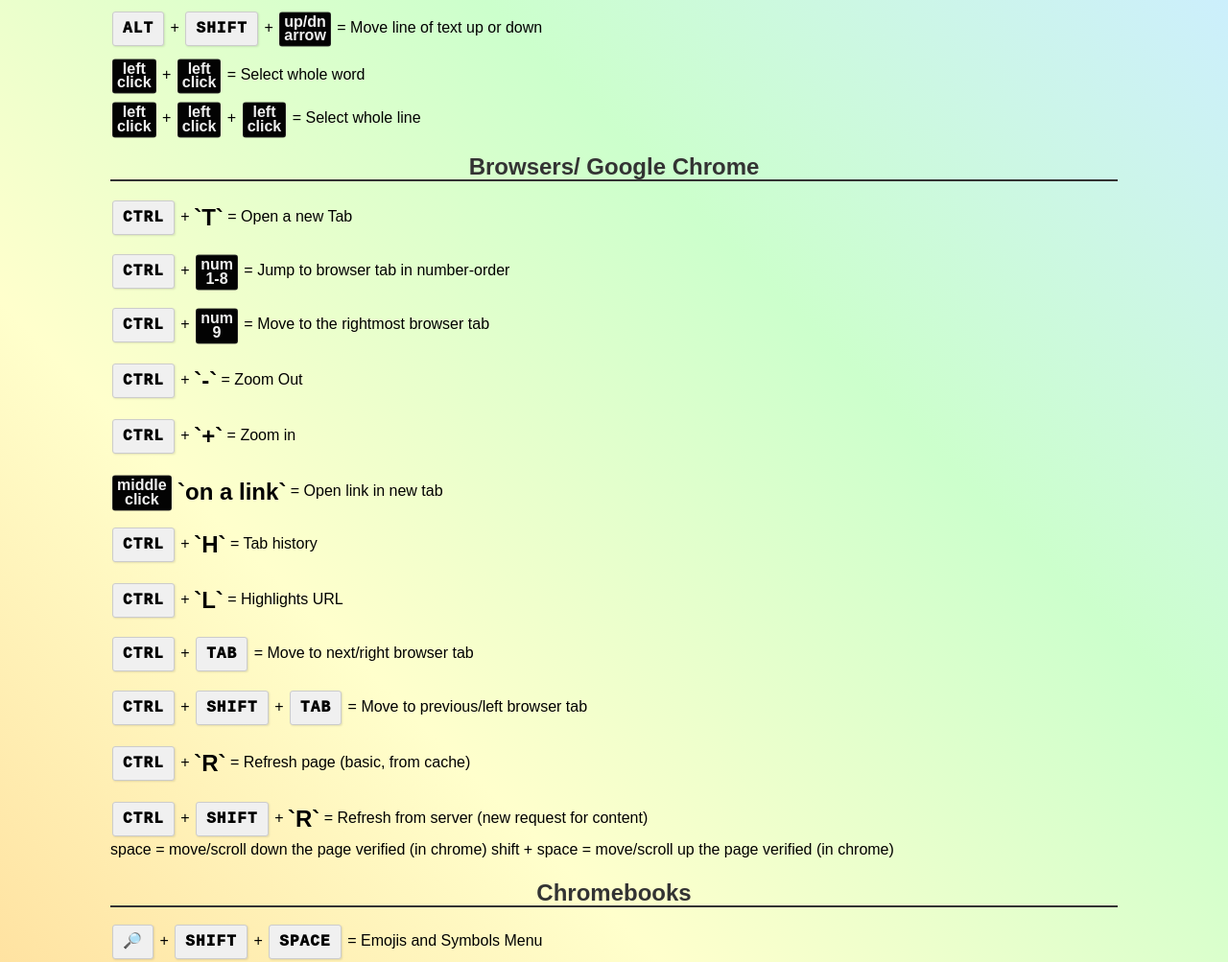
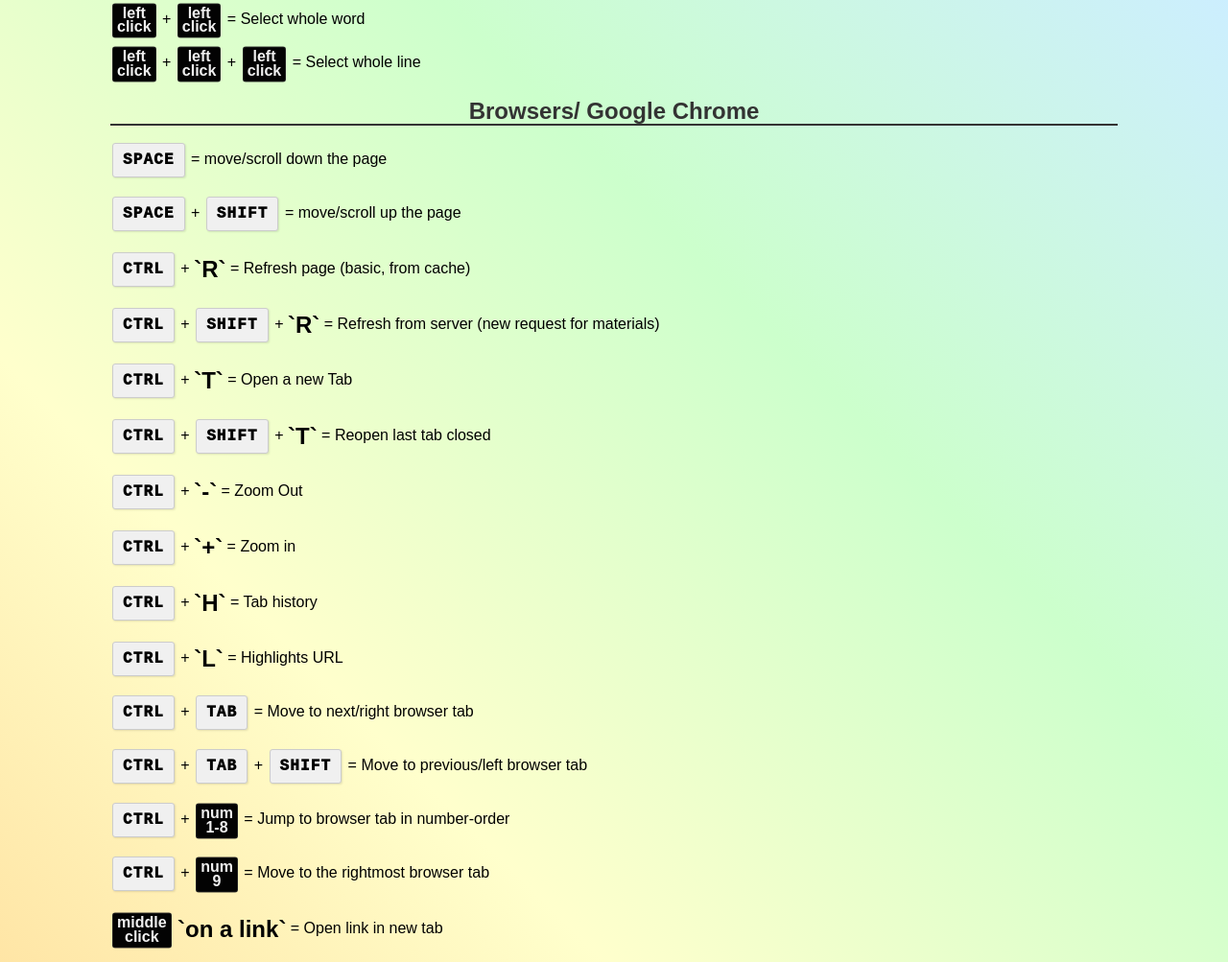
Before and after one commit to RiceC-at-MasonHS/hot-keys-poster, a plain HTML site: page index.html in a window 1280 px wide. Shown: the part 1680-2683 px from the top of the page at 96% size. Drawn offline with Linux system fonts and the light colour scheme.

Commit message:
reordered some combinations

```diff
--- a/index.html
+++ b/index.html
@@ -41,8 +41,7 @@
                 <p><span class="key">ctrl</span> + <span class="letter">O</span> = Open</p>
                 <p><span class="key">ctrl</span> + <span class="letter">W</span> = Close</p>
                 <p><span class="key">ctrl</span> + <span class="letter">Q</span> = Quit</p>
-                <p><span class="key">ctrl</span> + <span class="key">shift</span> + <span class="letter">T</span> = Reopen last window closed</p>
-                <p><span class="key">alt</span> + <span class="key">tab</span> = Switch to last window</p>
+                <p><span class="key">alt</span> + <span class="key">tab</span> = Switch to previous window</p>
                 <p>Hold: <span class="key">alt</span> + <span class="key">tab</span> = Window switcher</p>
             </section>
             <section>
@@ -61,20 +60,21 @@
             </section>
             <section>
                 <h2> Browsers/ Google Chrome </h2>
+                <p><span class="key">Space</span> = move/scroll down the page </p>
+                <p><span class="key">Space</span> + <span class="key">shift</span> = move/scroll up the page </p>
+                <p><span class="key">ctrl</span> + <span class="letter">R</span> = Refresh page (basic, from cache) </p>
+                <p><span class="key">ctrl</span> + <span class="key">shift</span> + <span class="letter">R</span> = Refresh from server (new request for materials)</p>
                 <p><span class="key">ctrl</span> + <span class="letter">T</span> = Open a new Tab</p>
-                <p><span class="key">ctrl</span> + <span class="stacked">num<br>1-8</span> = Jump to browser tab in number-order</p>
-                <p><span class="key">ctrl</span> + <span class="stacked">num<br>9</span> = Move to the rightmost browser tab</p>
+                <p><span class="key">ctrl</span> + <span class="key">shift</span> + <span class="letter">T</span> = Reopen last tab closed</p>
                 <p><span class="key">ctrl</span> + <span class="letter">-</span> = Zoom Out</p>
                 <p><span class="key">ctrl</span> + <span class="letter">+</span> = Zoom in</p>
-                <p><span class="stacked">middle<br>click</span> <span class="letter">on a link</span> = Open link in new tab</p>
                 <p><span class="key">ctrl</span> + <span class="letter">H</span> = Tab history</p>
                 <p><span class="key">ctrl</span> + <span class="letter">L</span> = Highlights URL</p>
                 <p><span class="key">ctrl</span> + <span class="key">TAB</span> = Move to next/right browser tab</p>
-                <p><span class="key">ctrl</span> + <span class="key">shift</span> + <span class="key">TAB</span> = Move to previous/left browser tab</p>
-                <p><span class="key">ctrl</span> + <span class="letter">R</span> = Refresh page (basic, from cache)
-                <p><span class="key">ctrl</span> + <span class="key">shift</span> + <span class="letter">R</span> = Refresh from server (new request for content)</p>
-                space = move/scroll down the page					verified (in chrome)
-                shift + space = move/scroll up the page				verified (in chrome)
+                <p><span class="key">ctrl</span> + <span class="key">TAB</span> + <span class="key">shift</span> = Move to previous/left browser tab</p>
+                <p><span class="key">ctrl</span> + <span class="stacked">num<br>1-8</span> = Jump to browser tab in number-order</p>
+                <p><span class="key">ctrl</span> + <span class="stacked">num<br>9</span> = Move to the rightmost browser tab</p>
+                <p><span class="stacked">middle<br>click</span> <span class="letter">on a link</span> = Open link in new tab</p>
             </section>
             <section>
                 <h2> Chromebooks </h2>
```
